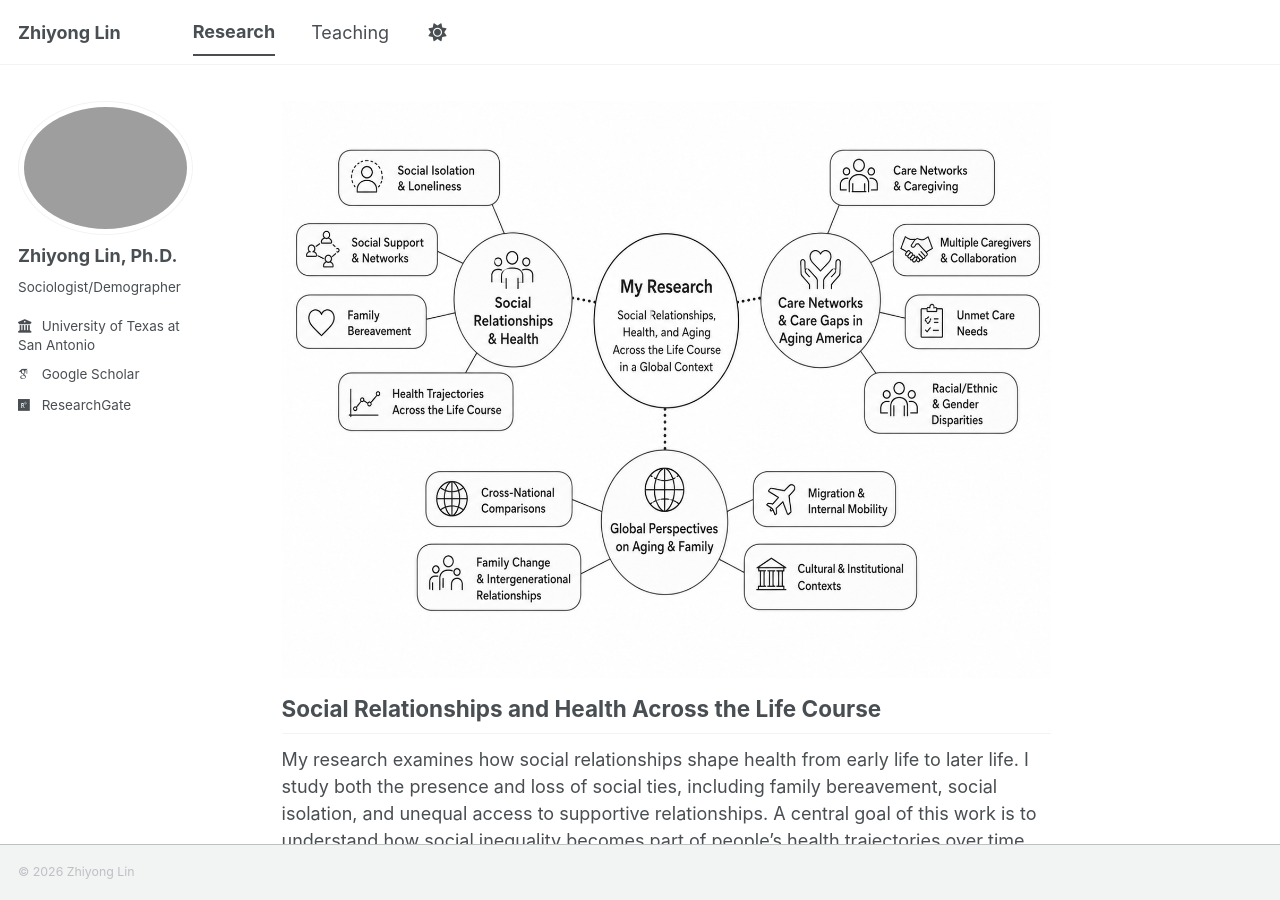
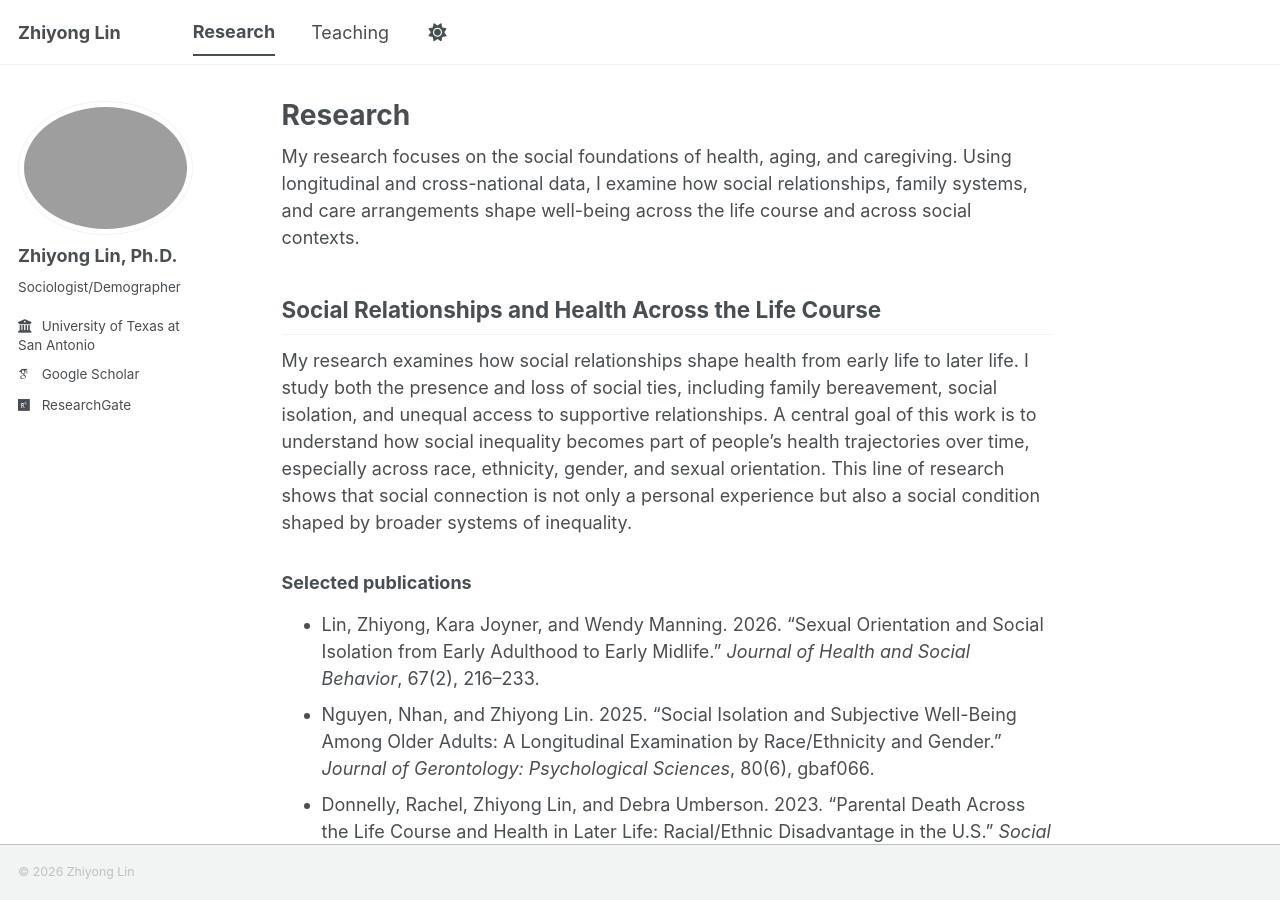
Before and after one commit to zhiyonglinsoc/zhiyonglinsoc.github.io, a Jekyll site: the page built from _pages/research.md, in a window 1280 px wide and 900 px high. Built offline with Jekyll 4.4.1, drawn with Linux system fonts in a browser that asks for light colours; some web fonts are replaced; a script bundle is joined from its source files by our own code; library files that are not in the unit come from our copies.

Commit message:
research

```diff
--- a/_pages/research.md
+++ b/_pages/research.md
@@ -1,11 +1,10 @@
 ---
 permalink: /research/
+title: "Research"
 author_profile: true
 ---
 
-<figure class="page-header-image page-header-image--compact">
-  <img src="/images/research.png" alt="My Research: social relationships and health, care networks and care gaps, and global perspectives on aging and family">
-</figure>
+My research focuses on the social foundations of health, aging, and caregiving. Using longitudinal and cross-national data, I examine how social relationships, family systems, and care arrangements shape well-being across the life course and across social contexts.
 
 ## Social Relationships and Health Across the Life Course
 
```
